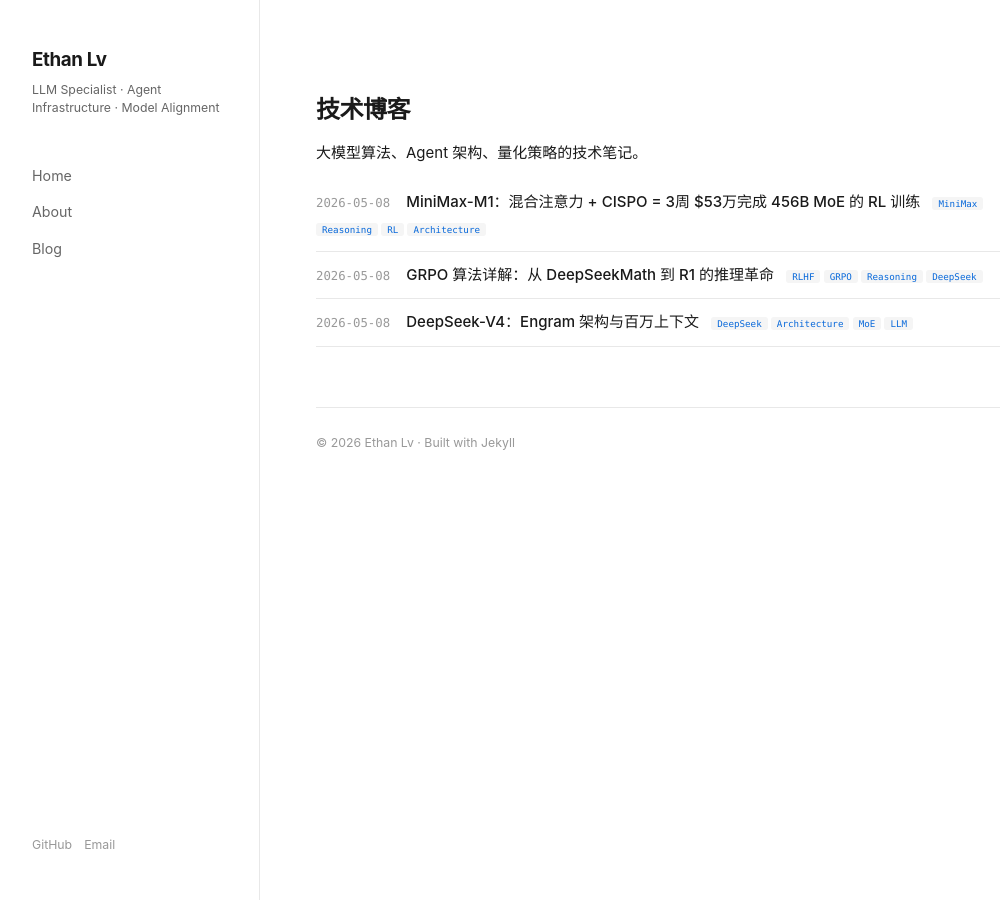
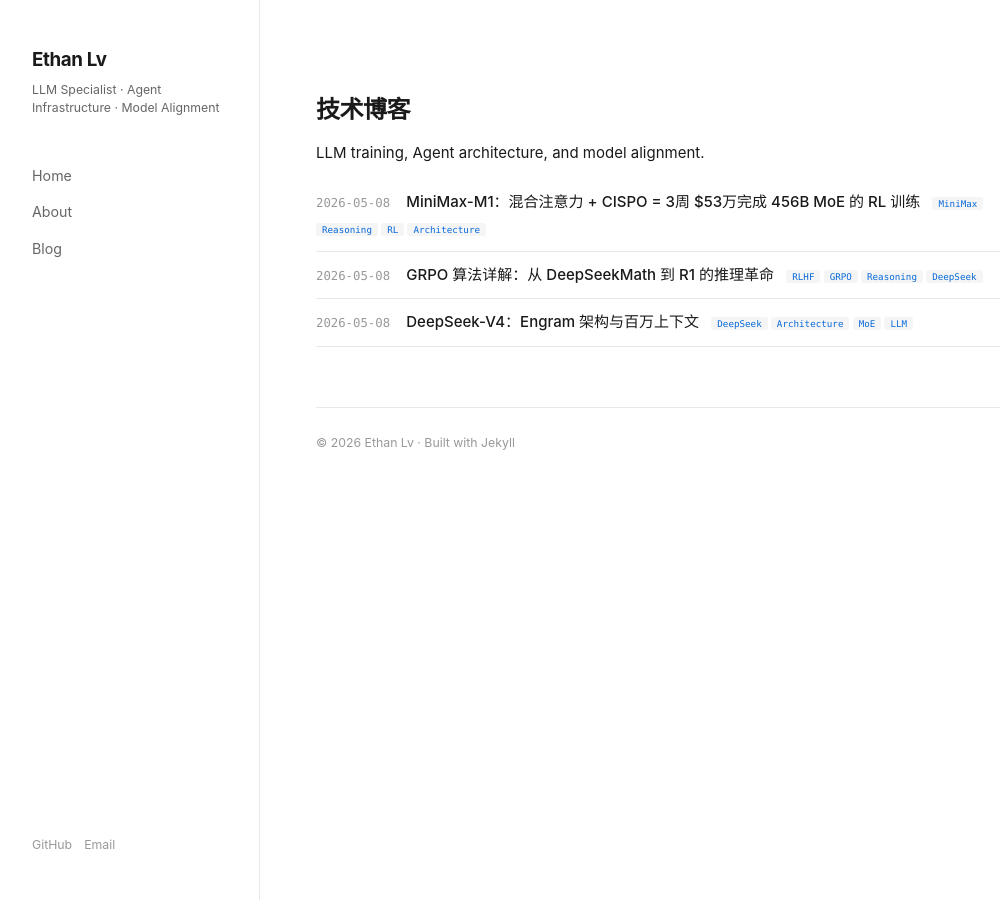
Before and after one commit to lvcc2018/lvcc2018.github.io, a Jekyll site: the page built from blog.md, in a window 1280 px wide. Shown: the whole page, without its empty margins (0-1008 px from the left). Built offline with Jekyll 4.4.1, drawn with Linux system fonts in a browser that asks for light colours.

Commit message:
remove quant reference

```diff
--- a/blog.md
+++ b/blog.md
@@ -5,7 +5,7 @@
 
 # 技术博客
 
-大模型算法、Agent 架构、量化策略的技术笔记。
+LLM training, Agent architecture, and model alignment.
 
 <div class="post-list-home">
 {% for post in site.posts %}
```
